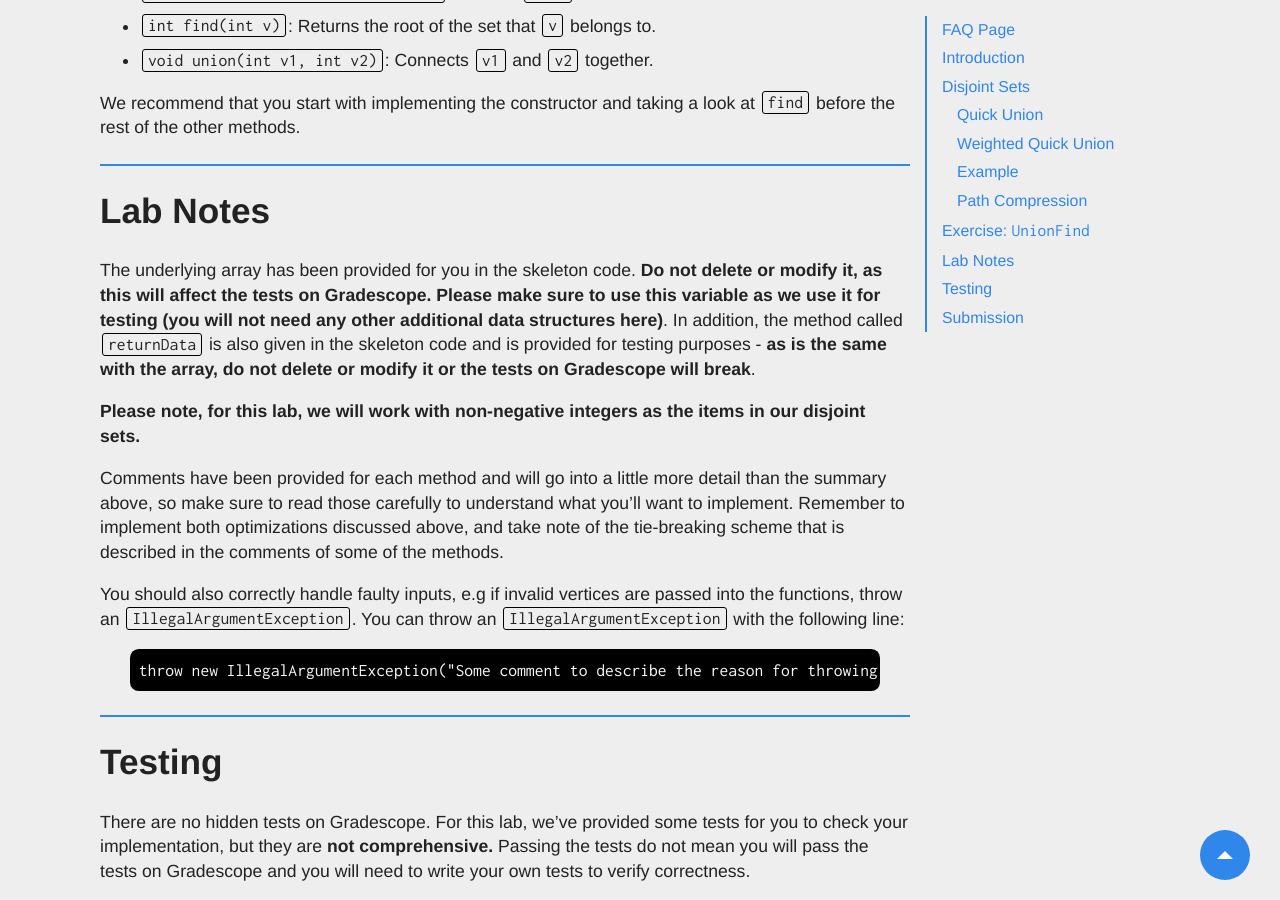
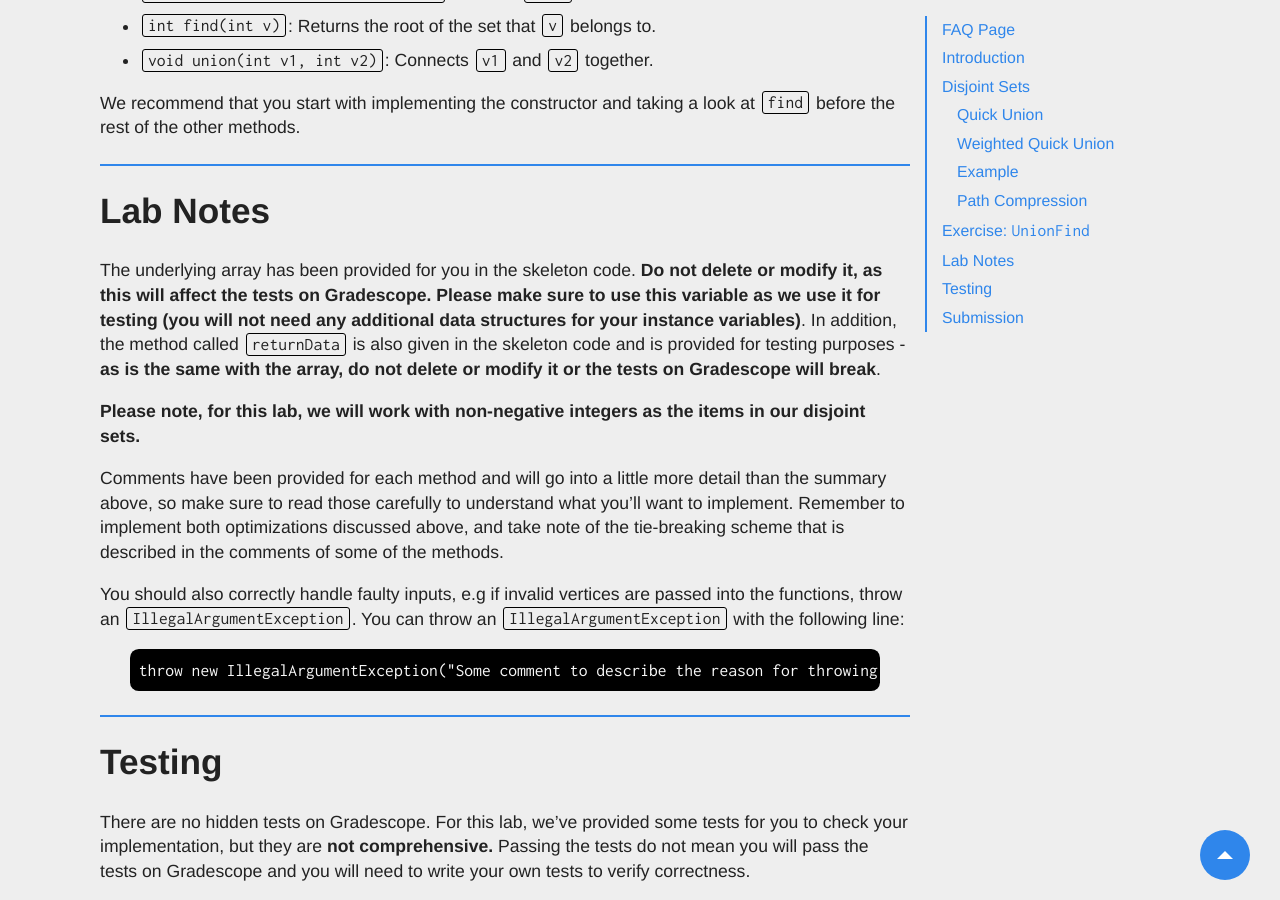
Before and after one commit to Berkeley-CS61B/website-fa23, a Jekyll site: the page built from materials/lab/lab06/index.md, in a window 1280 px wide and 900 px high, scrolled down 8299 px. Built offline with Jekyll 4.4.1, drawn with Linux system fonts in a browser that asks for light colours; nearby versions of some CDN libraries; comment, search, counter and statistics services are not loaded.

Commit message:
Clarification

```diff
--- a/materials/lab/lab06/index.md
+++ b/materials/lab/lab06/index.md
@@ -179,7 +179,8 @@ before the rest of the other methods.
 
 The underlying array has been provided for you in the skeleton code. **Do not delete or
 modify it, as this will affect the tests on Gradescope. Please make sure to use this
-variable as we use it for testing (you will not need any other additional data structures here)**.
+variable as we use it for testing (you will not need any additional data structures
+for your instance variables)**.
 In addition, the method called `returnData` is also given in the skeleton code and
 is provided for testing purposes - **as is the same with the array, do not delete
 or modify it or the tests on Gradescope will break**.
```
